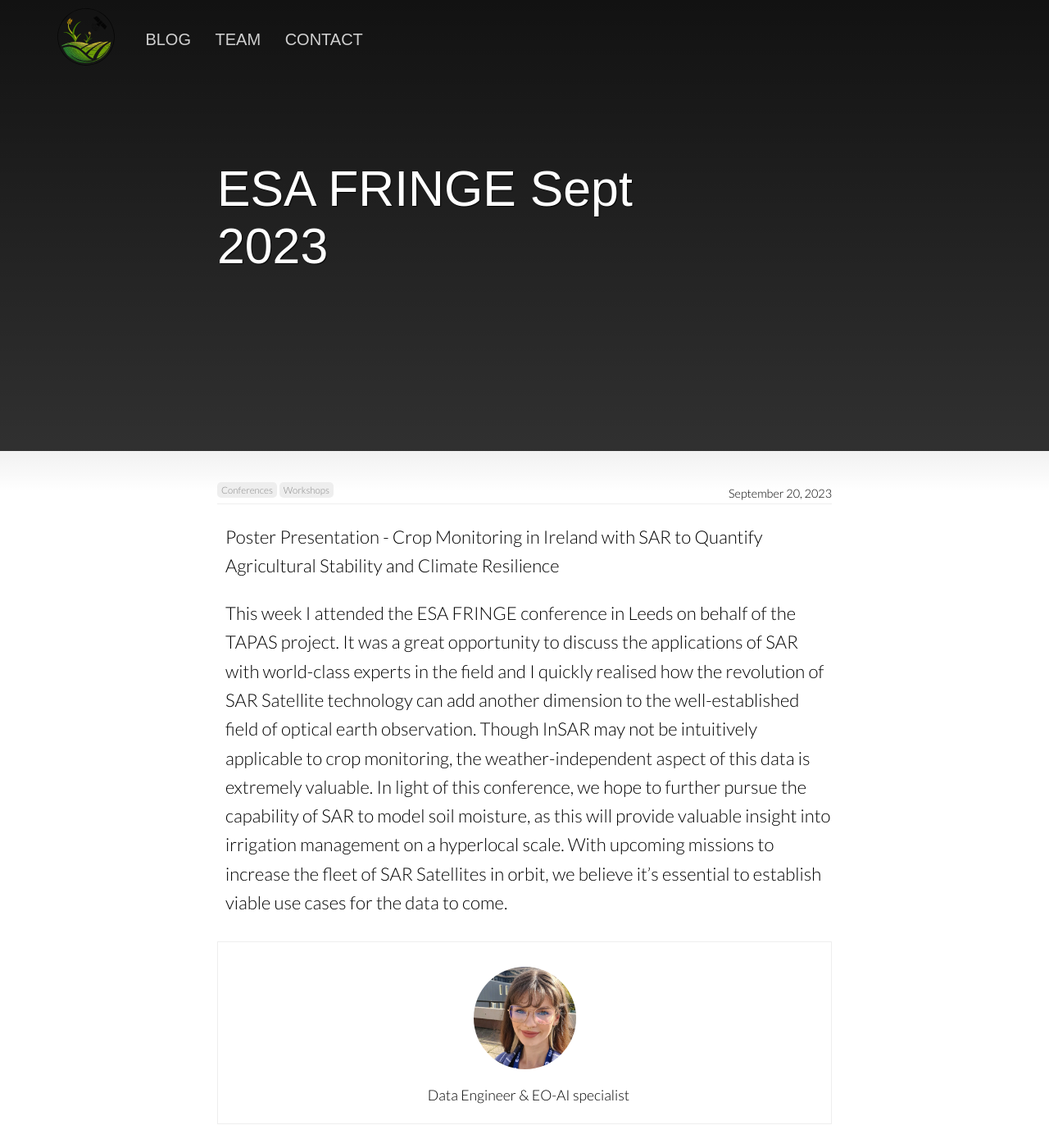
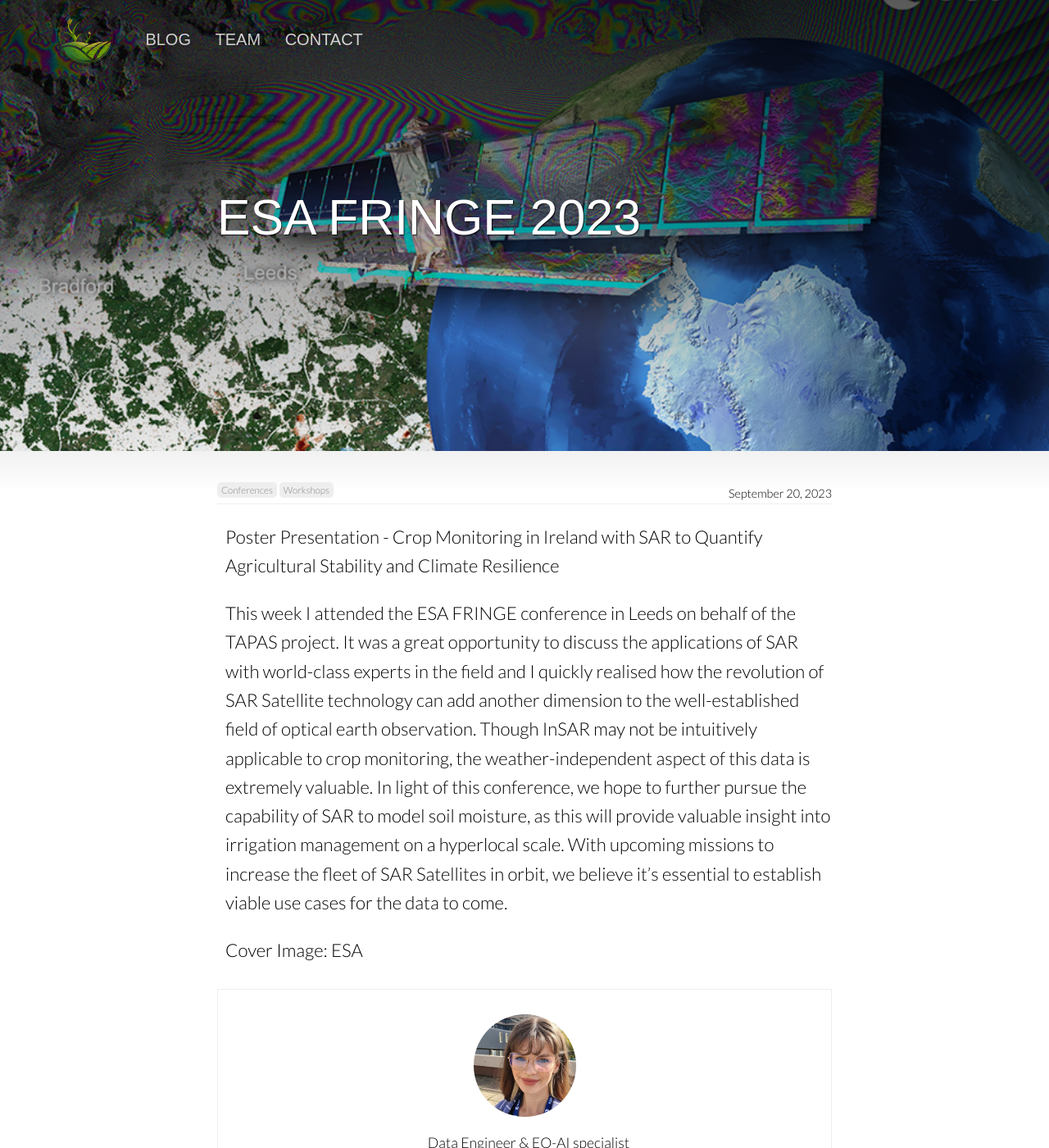
Before and after one commit to tapas-ai-project/tapas-ai-project.github.io, a Jekyll site: the page built from _posts/2023-9-20-ESA-FRINGE-Meeting.md, in a window 1280 px wide and 1400 px high. Shown: the whole window at 82% size. Built offline with Jekyll 4.4.1, drawn with Linux system fonts in a browser that asks for light colours; nearby versions of some CDN libraries.

Commit message:
blog covers updated

```diff
--- a/_posts/2023-9-20-ESA-FRINGE-Meeting.md
+++ b/_posts/2023-9-20-ESA-FRINGE-Meeting.md
@@ -1,11 +1,11 @@
 ---
-title: ESA FRINGE Sept 2023
+title: ESA FRINGE 2023
 date: 2023-9-20
 description:
 categories:
   - conferences
   - workshops
-image:
+image: /images/blogcover4.jpeg
 author_staff_member: jemima
 ---
 
@@ -13,3 +13,5 @@
 Poster Presentation - Crop Monitoring in Ireland with SAR to Quantify Agricultural Stability and Climate Resilience
 
 This week I attended the ESA FRINGE conference in Leeds on behalf of the TAPAS project. It was a great opportunity to discuss the applications of SAR with world-class experts in the field and I quickly realised how the revolution of SAR Satellite technology can add another dimension to the well-established field of optical earth observation. Though InSAR may not be intuitively applicable to crop monitoring, the weather-independent aspect of this data is extremely valuable. In light of this conference, we hope to further pursue the capability of SAR to model soil moisture, as this will provide valuable insight into irrigation management on a hyperlocal scale. With upcoming missions to increase the fleet of SAR Satellites in orbit, we believe it’s essential to establish viable use cases for the data to come.
+
+Cover Image: ESA
```
Also changed, not shown: _posts/2023-11-6-ESA-MAGIC-Science-Meeting.md (+1 -1 lines), _posts/2023-9-20-ESA-PolinSAR-Biomass.md (+3 -1 lines), images/blogcover2.jpeg (added), images/blogcover4.jpeg (added), 11 other files.
